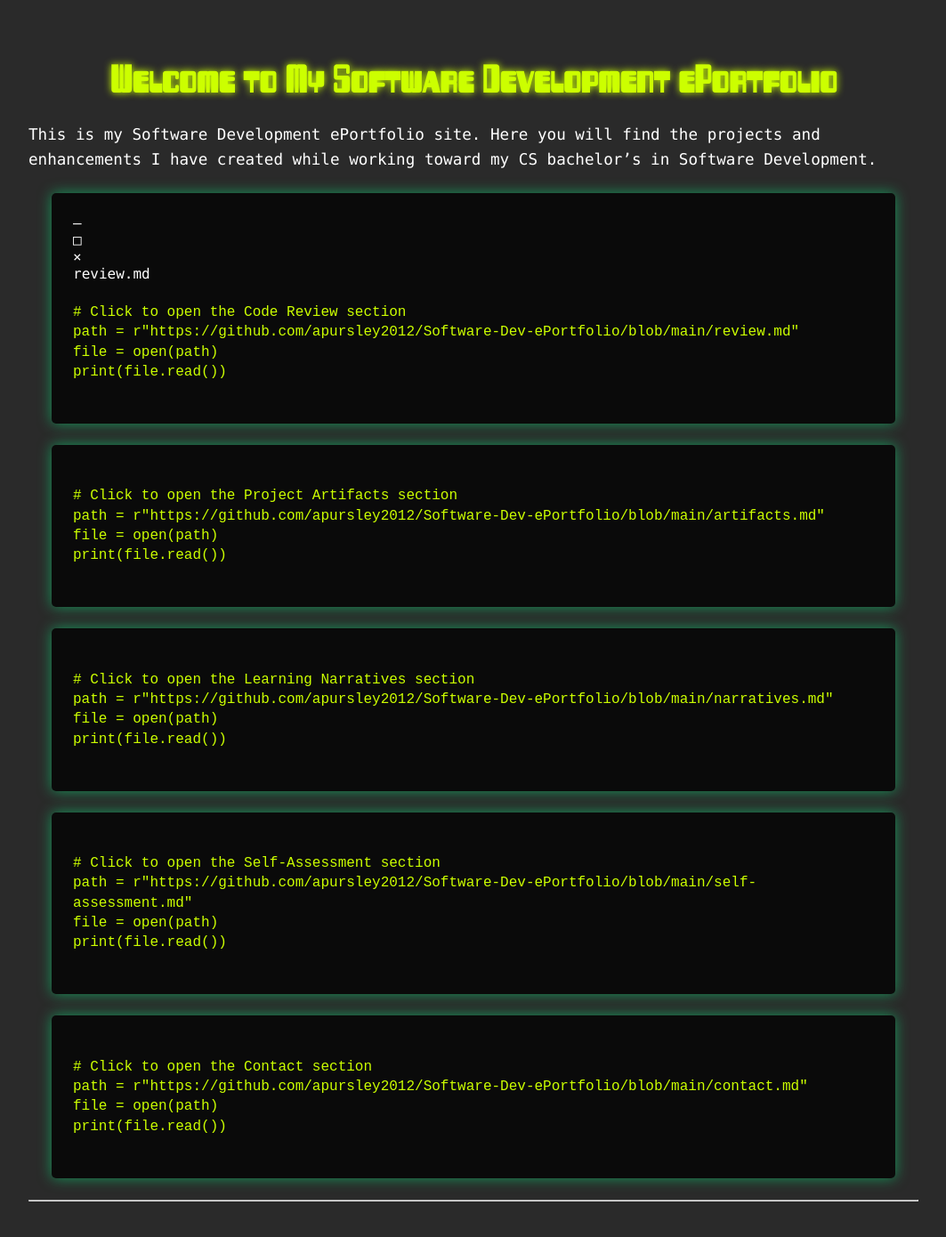
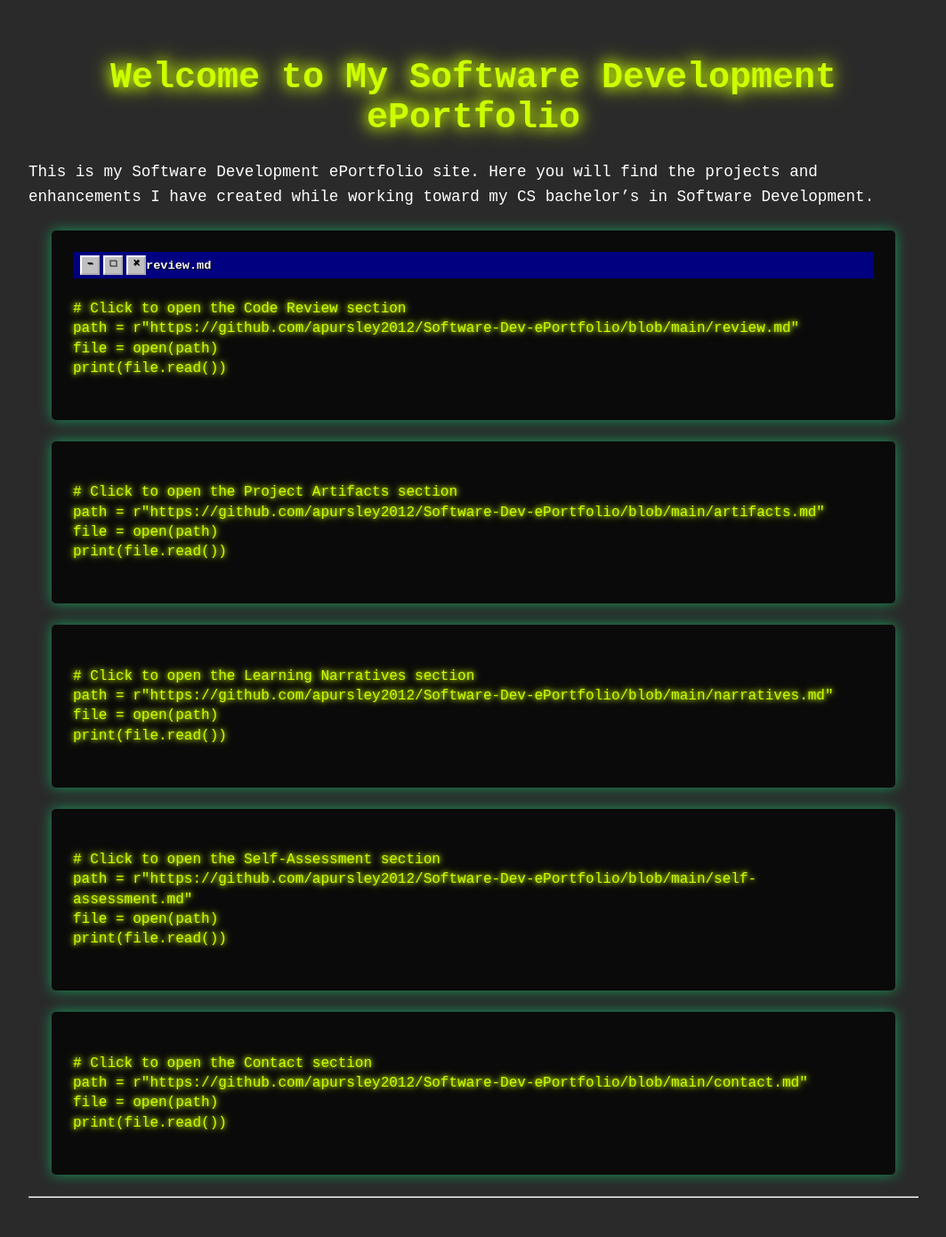
Before and after one commit to apursley2012/Software-Dev-ePortfolio, a Jekyll site: the page built from index.md, in a window 1280 px wide. Shown: the whole page at 89% size, without its empty margins (108-1171 px from the left). Built offline with Jekyll 4.4.1, drawn with Linux system fonts in a browser that asks for light colours; some web fonts are replaced.

Commit message:
Update style.css

```diff
--- a/assets/css/style.css
+++ b/assets/css/style.css
@@ -1,7 +1,7 @@
 body {
   background-color: #2a2a2a;
   color: #ffffff;
-  font-family: 'Share Tech Mono','Consolas', 'Courier', 'Courier New', 'Lucida Console', 'Lucida Typewriter', monospace;
+  font-family: 'ShareTechMono', monospace;
   margin: 0;
   padding: 2rem;
   display: flex;
@@ -16,28 +16,52 @@ main {
 }
 
 h1, h2, h3 {
-  color: #ccff00;
-  font-family: '256Bytes', 'Digibats', 'GroutPix Flow', 'NanoPix', 'Pixel Game', 'Space Retro', monospace;
-  text-align: center;
-  text-shadow: 0 0 8px #ccff00;
-  margin-bottom: 1.5rem;
+    color: #ccff00;
+    font-family: '256Bytes', 'NanoPixel', 'Speed Pixel', 'Space Retro', 'ShareTechMono'
+      'Pixel Game', 'Digibats',  'GroutpixFlow', 'Fortine', monospace;
+    text-align: center;
+    /* Enhanced glow for headers */
+    text-shadow: 0 0 15px #ccff00, 0 0 25px #ccff00;
+    margin-bottom: 1.5rem;
 }
 
 h1 {
     font-size: 3.5rem;
+    color: #ccff00;
+    font-family: '256Bytes', 'NanoPixel', 'Speed Pixel', 'Space Retro', 'ShareTechMono'
+      'Pixel Game', 'Digibats',  'GroutpixFlow', 'Fortine', monospace;
+    text-align: center;
+    /* Enhanced glow for headers */
+    text-shadow: 0 0 15px #ccff00, 0 0 25px #ccff00;
+    margin-bottom: 1.5rem;
 }
 
 h2 {
     font-size: 2.5rem;
+    color: #ccff00;
+    font-family: '256Bytes', 'NanoPixel', 'Speed Pixel', 'Space Retro', 'ShareTechMono'
+      'Pixel Game', 'Digibats',  'GroutpixFlow', 'Fortine', monospace;
+    text-align: center;
+    /* Enhanced glow for headers */
+    text-shadow: 0 0 15px #ccff00, 0 0 25px #ccff00;
+    margin-bottom: 1.5rem;
 }
 
 h3 {
     font-size: 1.8rem;
+    color: #ccff00;
+    font-family: '256Bytes', 'NanoPixel', 'Speed Pixel', 'Space Retro', 'ShareTechMono'
+      'Pixel Game', 'Digibats',  'GroutpixFlow', 'Fortine', monospace;
+    text-align: left;
+    /* Enhanced glow for headers */
+    text-shadow: 0 0 15px #ccff00, 0 0 25px #ccff00;
+    margin-bottom: 1.5rem;
 }
 
 p {
     font-size: 1.1rem;
     line-height: 1.6;
+    font-family: 'ShareTechMono', monospace;
     margin-bottom: 1rem;
 }
 
@@ -64,6 +88,17 @@ p {
     box-shadow: 0 0 25px rgba(0, 255, 136, 0.8); /* Enhanced glow on hover */
     transform: translateY(-3px); /* Slight lift on hover */
 }
+.terminal-header {
+  background-color: #1c1c1c;
+  padding: 0.5rem 1rem;
+  display: flex;
+  align-items: center;
+  justify-content: space-between;
+  font-family: 'Share Tech Mono', monospace;
+  color: #00ff00;
+  font-size: 0.9rem;
+  border-bottom: 1px solid #444;
+}
 
 .terminal-window code {
   display: block;
@@ -74,6 +109,8 @@ p {
   font-size: 1rem;
   line-height: 1.4;
   tab-size: 4; /* Ensure consistent tab spacing */
+  /* Added glow for terminal code text */
+  text-shadow: 0 0 5px #ccff00, 0 0 10px #ccff00;
 }
 
 /* General markdown content styling */
@@ -93,6 +130,7 @@ p {
     margin-bottom: 1rem;
     padding-bottom: 0.5rem;
     border-bottom: 1px dashed #ccff00; /* Subtle separator */
+    text-shadow: 0 0 10px #ccff00; /* Apply glow here as well */
 }
 
 .markdown-content p,
@@ -127,6 +165,7 @@ p {
     display: inline-block;
     width: 1em;
     margin-left: -1em;
+    text-shadow: 0 0 5px #ccff00; /* Glow for custom bullet */
 }
 
 .markdown-content pre {
@@ -141,85 +180,69 @@ p {
     background-color: #1a1a1a;
     padding: 0.2em 0.4em;
     border-radius: 3px;
+    text-shadow: 0 0 5px #ccff00; /* Glow for inline code */
 }
 
-.window-container {
-  background-color: #c0c0c0;
+/* Retro terminal container styling */
+.terminal-container {
+  background-color: #c0c0c0; /* Retro Windows gray */
   border: 2px solid #808080;
-  border-radius: 4px;
-  box-shadow: inset -2px -2px 4px #ffffff, inset 2px 2px 4px #808080;
+  box-shadow: inset -1px -1px 0 #ffffff, inset 1px 1px 0 #000000;
+  padding: 0;
   margin: 2rem auto;
   max-width: 900px;
-  padding: 0;
+  font-family: 'Share Tech Mono', monospace;
+
+
+
 }
 
-.window-titlebar {
-  background-color: #c0c0c0;
+/* Retro title bar */
+.terminal-titlebar {
+  background-color: #000080; /* Classic blue */
+  color: #ffffff;
   display: flex;
+
   align-items: center;
   justify-content: space-between;
   padding: 0.25rem 0.5rem;
-  border-bottom: 2px solid #808080;
-  font-family: 'Share Tech Mono', monospace;
-  font-size: 0.95rem;
-  height: 28px;
+  font-size: 0.85rem;
+  font-weight: bold;
+  text-shadow: 1px 1px #000;
 }
 
-.window-titlebar .title-text {
-  color: #000000;
+/* Title text left-aligned */
+.terminal-title {
   flex: 1;
   text-align: left;
-  padding-left: 4px;
 }
 
-.window-buttons {
+/* Retro buttons (right corner) */
+.terminal-buttons {
   display: flex;
   gap: 4px;
 }
 
-.window-button {
-  width: 20px;
-  height: 20px;
-  background-color: #d4d0c8;
-  border: 1px solid #808080;
-  box-shadow: inset -1px -1px 1px #ffffff, inset 1px 1px 1px #404040;
+.terminal-btn {
+  width: 18px;
+  height: 18px;
+  background-color: #c0c0c0;
+  border: 2px outset #ffffff;
+  color: #000;
+  font-size: 0.75rem;
+  text-align: center;
+  line-height: 14px;
   font-weight: bold;
-  font-size: 13px;
-  color: black;
-  text-align: center;
-  line-height: 20px;
-  cursor: default;
+  font-family: monospace;
 }
 
-.window-button:hover {
-  background-color: #e4e0d8;
+/* Link styling for page titles inside terminal window */
+.terminal-title a.terminal-link {
+  color: #ffffff;
+  text-decoration: none;
 }
 
-.window-terminal {
-  background-color: #0a0a0a;
-  padding: 1rem 1.5rem;
-  border-top: 2px solid #444;
-  border-bottom: 2px solid #444;
-  border-left: 2px solid #444;
-  border-right: 2px solid #444;
-  font-family: 'Share Tech Mono', monospace;
-  font-size: 1rem;
-  color: #ccff00;
-  white-space: pre-wrap;
-  text-shadow: 0 0 5px #ccff00, 0 0 10px #ccff00;
+.terminal-title a.terminal-link:hover {
+  text-decoration: underline;
+  cursor: pointer;
 }
-
-
-.cursor {
-  display: inline-block;
-  width: 0.65ch;
-  background-color: #ccff00;
-  margin-left: 2px;
-  animation: blink 1s step-start 0s infinite;
-}
-
-@keyframes blink {
-  50% {
-    opacity: 0;
-  }
-}
```
